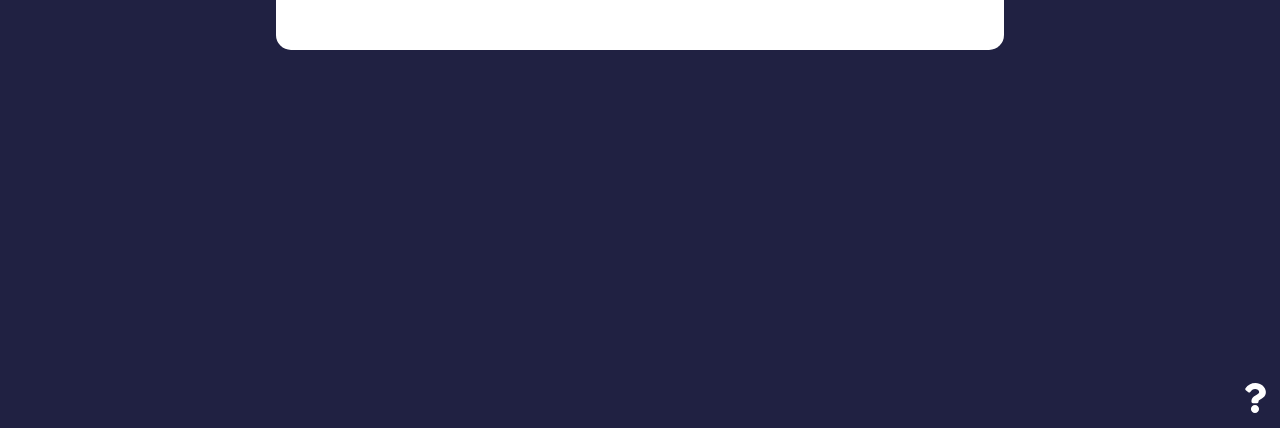
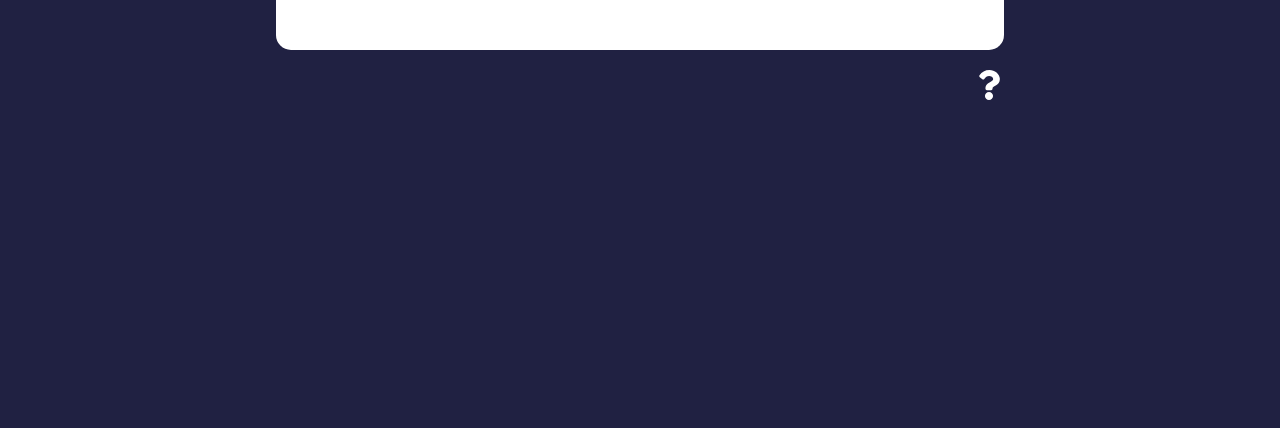
Before and after one commit to aicheye/feedback-ui, a React (Create React App) app: page /about in a window 1280 px wide. Shown: the part 369-797 px from the top of the page. Built offline with nearby package versions, Linux system fonts and the light colour scheme.

Commit message:
Fix to about-link

```diff
--- a/src/index.css
+++ b/src/index.css
@@ -186,9 +186,6 @@ input:focus {
 }
 
 .about-link {
-  position: absolute;
-  bottom: 10px;
-  right: 10px;
   display: flex;
   justify-content: flex-end;
 }
```
